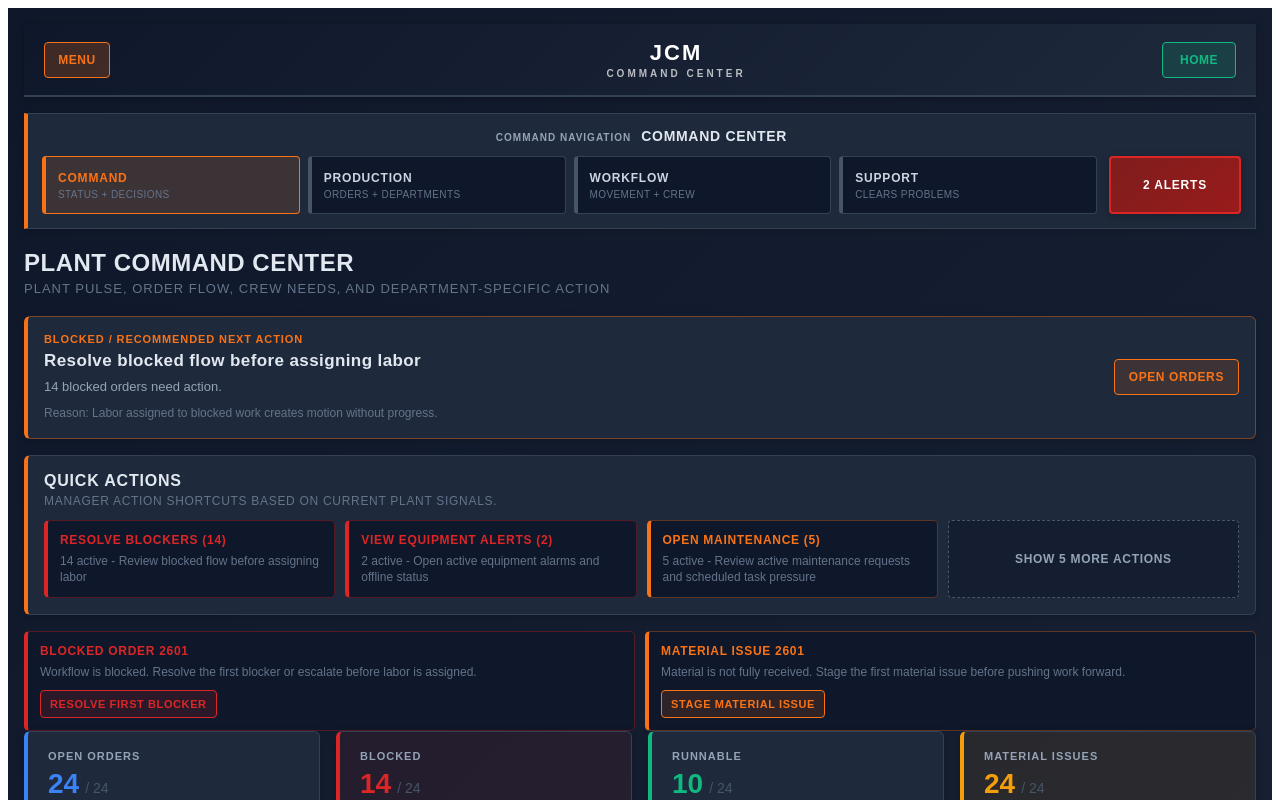
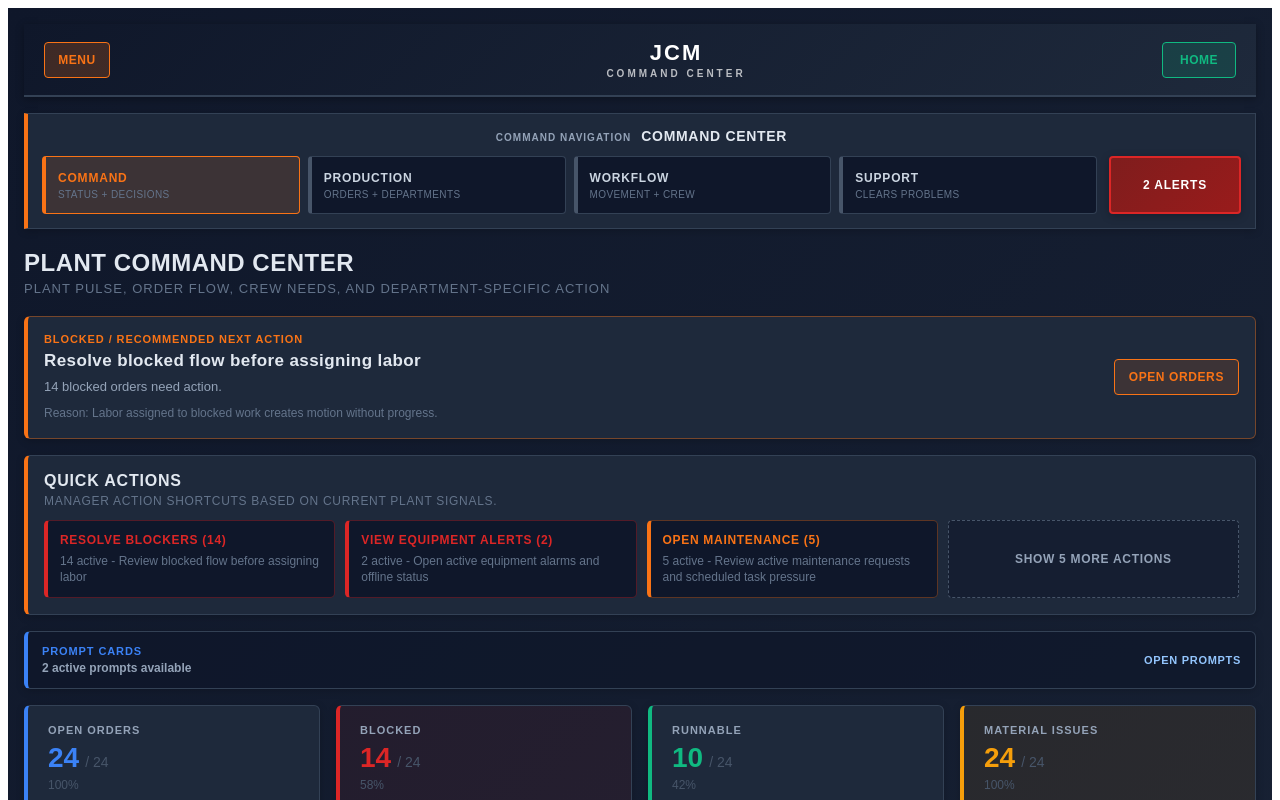
Before and after one commit to jcm-digital-coworker/JCM-Command-Center, a React (Vite) app: page / in a window 1280 px wide. Shown: the top 800 px of the page. Built offline with nearby package versions, Linux system fonts and the light colour scheme.

Commit message:
Collapse embedded prompt cards by default

```diff
--- a/src/components/dashboard/EmbeddedPromptCards.tsx
+++ b/src/components/dashboard/EmbeddedPromptCards.tsx
@@ -1,4 +1,5 @@
 import { useEffect, useMemo, useState } from 'react';
+import type { CSSProperties } from 'react';
 import type { AppTab } from '../../types/app';
 import { productionOrders } from '../../data/productionOrders';
 import {
@@ -34,6 +35,7 @@ type EmbeddedPromptCardsProps = {
 
 export default function EmbeddedPromptCards({ onNavigate }: EmbeddedPromptCardsProps) {
   const [runtimeVersion, setRuntimeVersion] = useState(0);
+  const [expanded, setExpanded] = useState(false);
 
   useEffect(() => {
     const refresh = () => setRuntimeVersion((version) => version + 1);
@@ -50,7 +52,22 @@ export default function EmbeddedPromptCards({ onNavigate }: EmbeddedPromptCardsP
     return getEmbeddedPrompts();
   }, [runtimeVersion]);
 
+  const activePromptCount = prompts.filter((prompt) => prompt.intent || prompt.tone !== 'green').length;
+  const summary = activePromptCount > 0
+    ? `${activePromptCount} active prompt${activePromptCount === 1 ? '' : 's'} available`
+    : 'No active prompt pressure';
+
   return (
+    <section style={promptShellStyle}>
+      <button type="button" style={promptToggleStyle} onClick={() => setExpanded((current) => !current)}>
+        <span>
+          <span style={promptEyebrowStyle}>PROMPT CARDS</span>
+          <span style={promptSummaryStyle}>{summary}</span>
+        </span>
+        <span style={promptToggleMetaStyle}>{expanded ? 'COLLAPSE' : 'OPEN PROMPTS'}</span>
+      </button>
+
+      {expanded && (
         <div style={dashboardPromptGridStyle}>
           {prompts.map((prompt) => (
             <PromptCard
@@ -60,6 +77,8 @@ export default function EmbeddedPromptCards({ onNavigate }: EmbeddedPromptCardsP
             />
           ))}
         </div>
+      )}
+    </section>
   );
 }
 
@@ -143,3 +162,50 @@ function getEmbeddedPrompts(): EmbeddedPrompt[] {
 
   return prompts.slice(0, 3);
 }
+
+const promptShellStyle: CSSProperties = {
+  marginBottom: 16,
+};
+
+const promptToggleStyle: CSSProperties = {
+  width: '100%',
+  display: 'flex',
+  justifyContent: 'space-between',
+  alignItems: 'center',
+  gap: 12,
+  padding: '13px 14px',
+  borderRadius: 6,
+  border: '1px solid #334155',
+  borderLeft: '4px solid #3b82f6',
+  background: 'rgba(15, 23, 42, 0.72)',
+  color: '#e2e8f0',
+  cursor: 'pointer',
+  textAlign: 'left',
+  boxShadow: '0 2px 8px rgba(0,0,0,0.18)',
+};
+
+const promptEyebrowStyle: CSSProperties = {
+  display: 'block',
+  color: '#3b82f6',
+  fontSize: 11,
+  fontWeight: 900,
+  letterSpacing: '0.9px',
+  textTransform: 'uppercase',
+};
+
+const promptSummaryStyle: CSSProperties = {
+  display: 'block',
+  marginTop: 4,
+  color: '#94a3b8',
+  fontSize: 12,
+  fontWeight: 700,
+};
+
+const promptToggleMetaStyle: CSSProperties = {
+  color: '#93c5fd',
+  fontSize: 11,
+  fontWeight: 900,
+  letterSpacing: '0.7px',
+  textTransform: 'uppercase',
+  whiteSpace: 'nowrap',
+};
```
Lines whose indentation alone changed are shown as unchanged.
